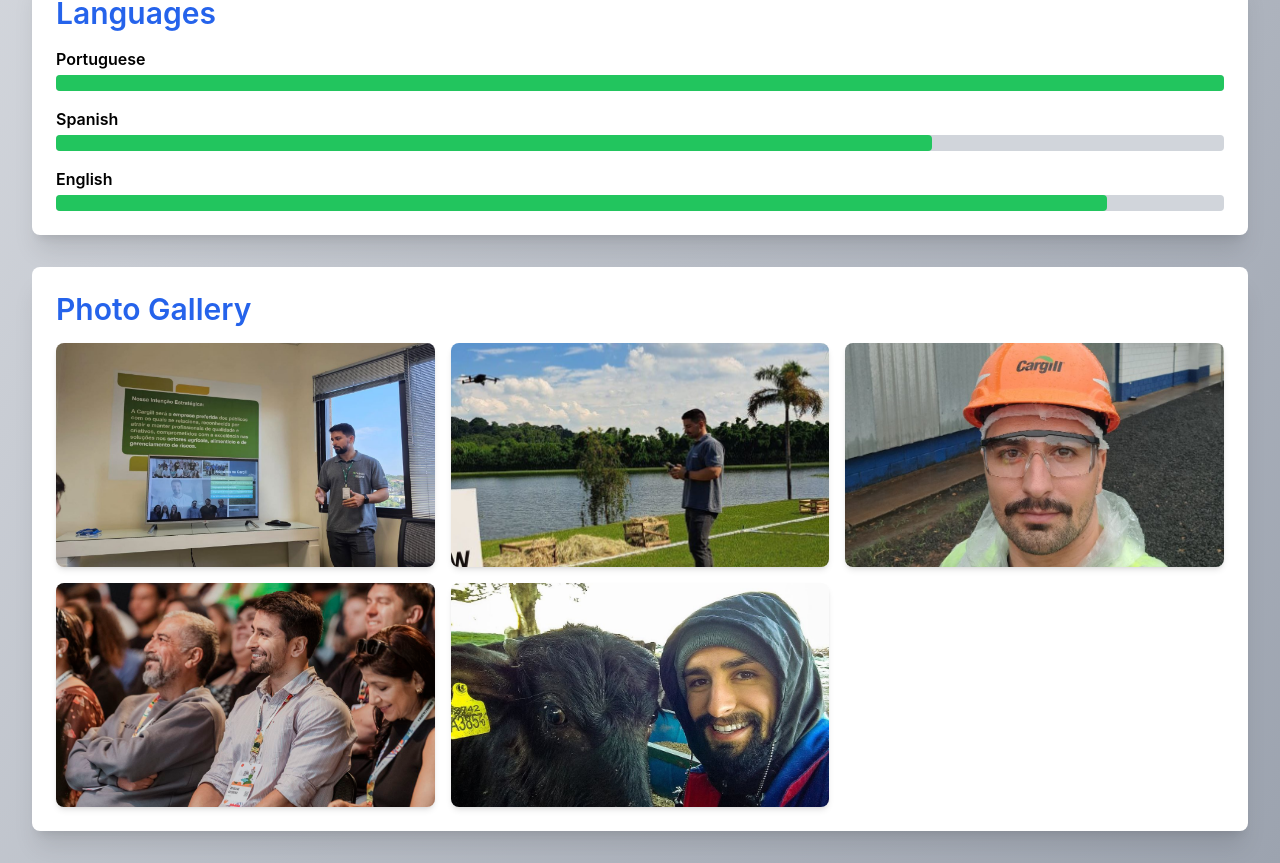
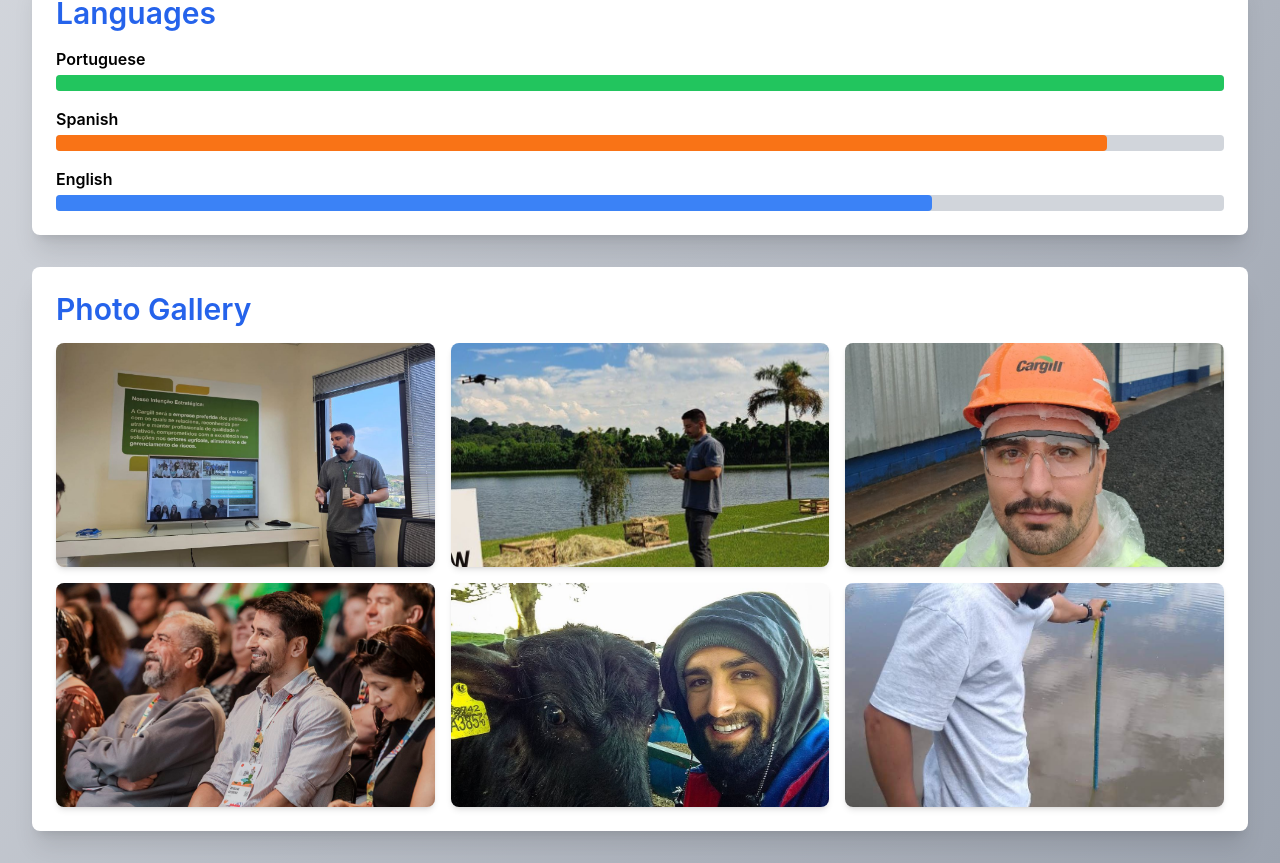
Before and after one commit to dougsoa/portifolio, a React (Create React App) app: page /about in a window 1280 px wide. Shown: the part 1049-1912 px from the top of the page. Built offline with nearby package versions, Linux system fonts and the light colour scheme.

Commit message:
Add files via upload

```diff
--- a/src/pages/About.js
+++ b/src/pages/About.js
@@ -8,6 +8,7 @@ import foto2 from '../images/foto2.jpg';
 import foto3 from '../images/foto3.jpg';
 import foto4 from '../images/foto4.jpg';
 import foto5 from '../images/foto5.jpg';
+import foto6 from '../images/foto6.jpg';
 
 function About() {
     const [selectedImage, setSelectedImage] = useState(null);
@@ -48,7 +49,7 @@ function About() {
 
                 {/* Modal para imagem em tamanho original */}
                 {selectedImage && (
-                    <div className="fixed inset-0 bg-black bg-opacity-75 flex justify-center items-center" onClick={closeModal}>
+                    <div className="fixed inset-0 bg-black bg-opacity-75 flex justify-center items-center z-50" onClick={closeModal}>
                         <img src={selectedImage} alt="Selected" className="max-w-full max-h-full object-contain" />
                     </div>
                 )}
@@ -132,19 +133,20 @@ function About() {
                     <h3 className="text-3xl font-semibold text-blue-600 mb-4">Languages</h3>
                     <div className="space-y-4">
                         {[
-                            { language: 'Portuguese', level: '100%' },
-                            { language: 'Spanish', level: '75%' },
-                            { language: 'English', level: '90%' },
-                        ].map(({ language, level }) => (
+                            { language: 'Portuguese', level: '100%', color: 'bg-green-500' },
+                            { language: 'Spanish', level: '90%', color: 'bg-orange-500' },
+                            { language: 'English', level: '75%', color: 'bg-blue-500' },
+                        ].map(({ language, level, color }) => (
                             <div className="relative group" key={language}>
                                 <span className="font-semibold">{language}</span>
                                 <div className="w-full bg-gray-300 rounded h-4 mt-1">
-                                    <div className="bg-green-500 h-full rounded" style={{ width: level }}></div>
+                                    <div className={`${color} h-full rounded`} style={{ width: level }}></div>
                                 </div>
                             </div>
                         ))}
                     </div>
                 </div>
+
 
                 {/* Adicionando a Galeria de Fotos */}
                 <div className="bg-white shadow-xl rounded-lg p-6 transition-transform transform hover:scale-105">
@@ -180,9 +182,14 @@ function About() {
                             className="w-full h-56 object-cover rounded-lg shadow-md hover:scale-105 transition-transform duration-300 cursor-pointer"
                             onClick={() => handleImageClick(foto5)}
                         />
+                        <img
+                            src={foto6}
+                            alt="Gallery 6"
+                            className="w-full h-56 object-cover rounded-lg shadow-md hover:scale-105 transition-transform duration-300 cursor-pointer"
+                            onClick={() => handleImageClick(foto6)}
+                        />
                     </div>
                 </div>
-
             </div>
         </section>
     );
```
Also changed, not shown: src/images/foto6.jpg (added).
